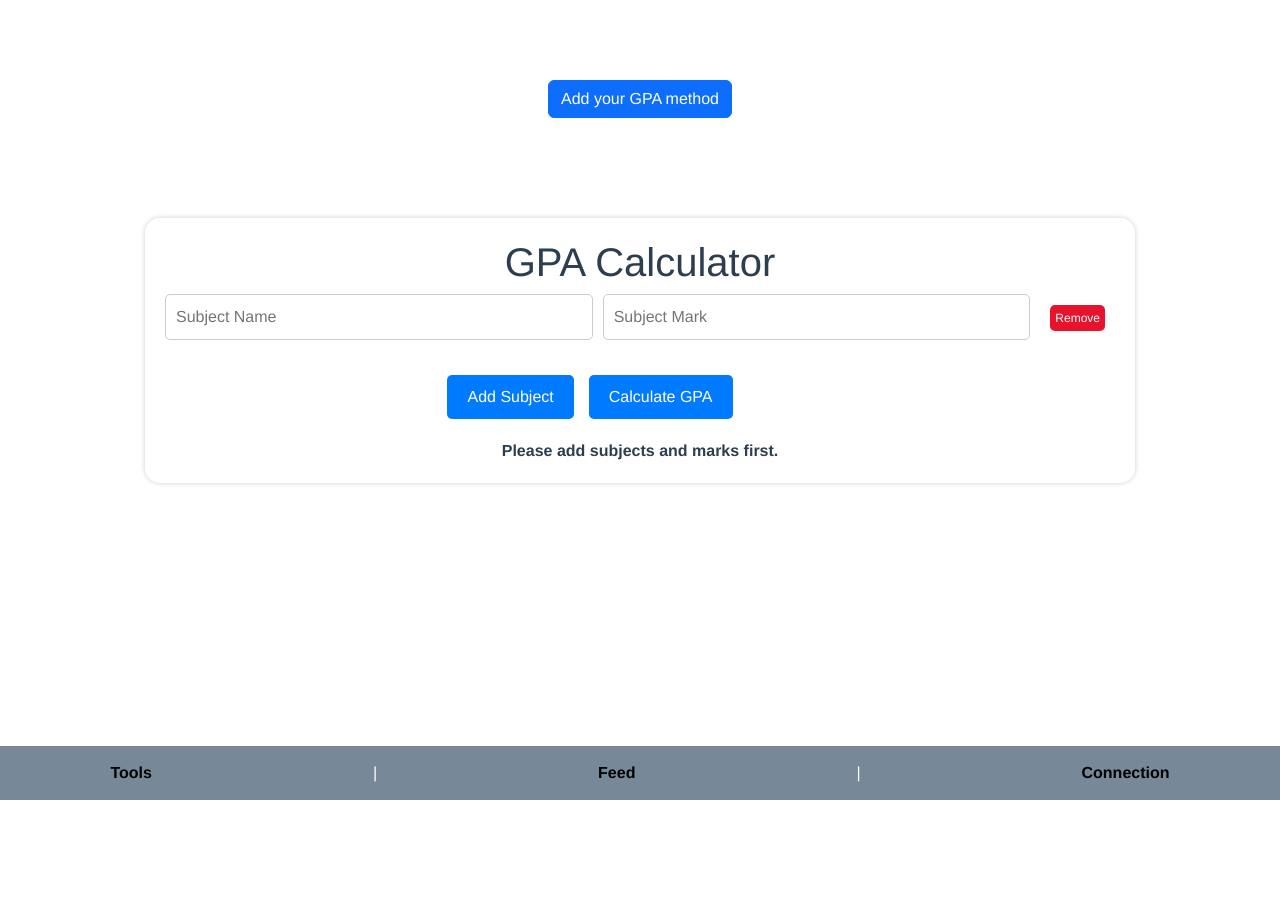
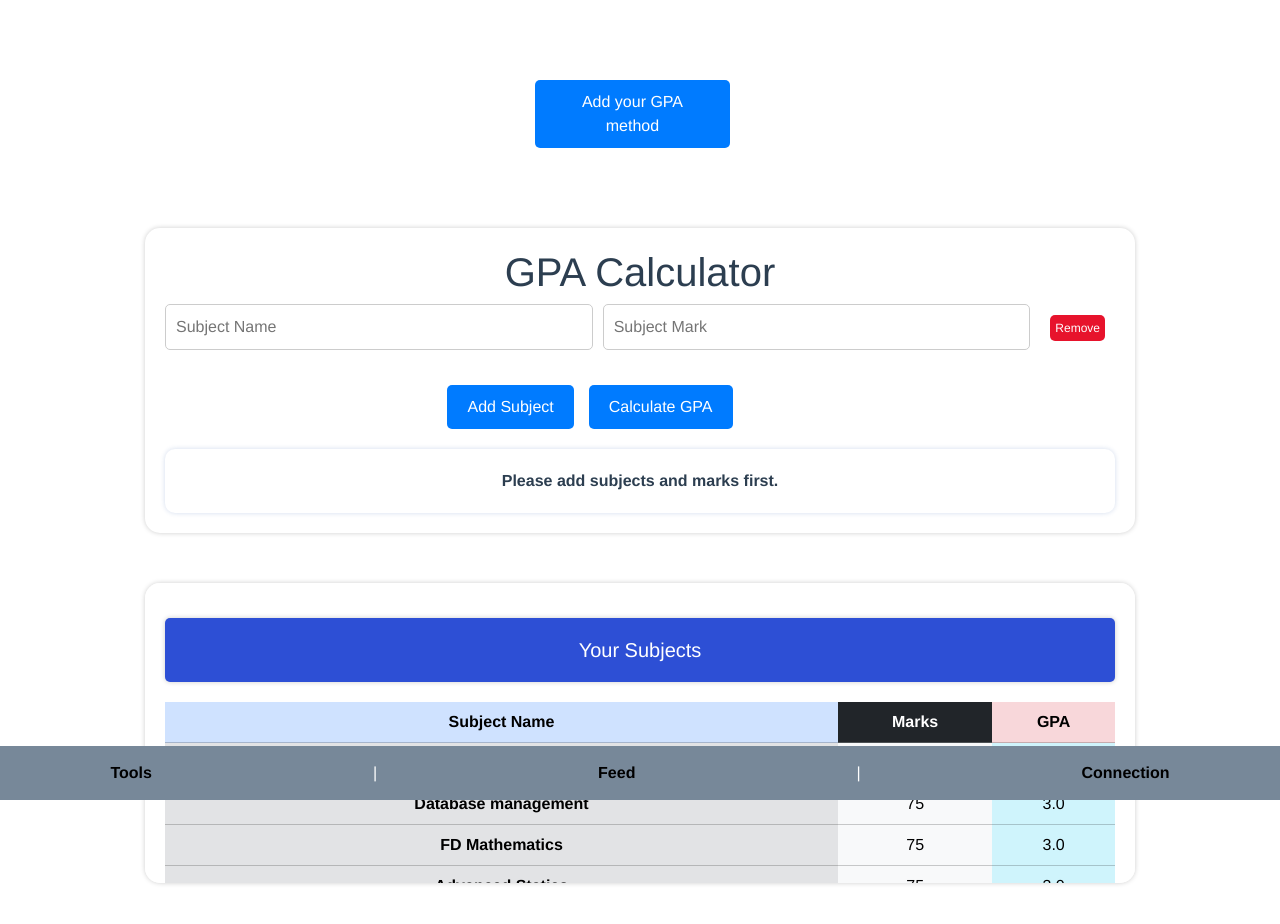
Before and after one commit to bhathiknk/socialmedia-webapp, a Vue app: page /GradesTracking in a window 1280 px wide. Shown: the top 924 px of the page. Before the commit the page ends 800 px from the top, so only its background shows below. Built offline with nearby package versions, Linux system fonts and the light colour scheme.

Commit message:
added area to display subjects/marks/gpa

```diff
--- a/src/components/GradesTracking.vue
+++ b/src/components/GradesTracking.vue
@@ -69,7 +69,7 @@
 
         <div class="col">
           <!--<div class="p-3 border bg-light">Reset</div>-->
-          <button class="btn btn-primary" type="button" data-bs-toggle="offcanvas" data-bs-target="#offcanvasExample" aria-controls="offcanvasExample">
+          <button class="add-gpa-method-btn" type="button" data-bs-toggle="offcanvas" data-bs-target="#offcanvasExample" aria-controls="offcanvasExample">
             Add your GPA method
           </button>
         </div>
@@ -97,17 +97,83 @@
         <button type="button" id="add-subject-button" @click="addSubject">  Add Subject <i class="bi bi-plus-square"></i></button>
         <button type="button" id="calculate-button" @click="calculateGPA">Calculate GPA</button>
       </form>
-      <div id="result" v-if="gpa !== null">Your GPA is: {{ gpa }}</div>
-      <div id="result" v-else>Please add subjects and marks first.</div>
+      <div class="gpa-result-show" id="result" v-if="gpa !== null">Your GPA is: {{ gpa }}</div>
+      <div class="gpa-result-show" id="result" v-else>Please add subjects and marks first.</div>
     </div>
-
-
-
 
 
   </div>
 
+  <div id="DB-gpa-sub-data-show" class="DB-export-data-scroll">
+    <h5 id="DB-gpa-sub-data-topic">Your Subjects</h5>
+    <!-- Still testing this-->
+    <table class="table table-hover">
+      <thead>
+      <tr class="tbl-topic">
+        <th scope="col" class="table-primary">Subject Name</th>
+        <th scope="col"  class="table-dark">Marks</th>
+        <th scope="col"  class="table-danger">GPA</th>
 
+      </tr>
+      </thead>
+      <tbody>
+      <tr class="table-secondary">
+        <th scope="row">Algo</th>
+        <td class="table-light">75</td>
+        <td class="table-info">3.0</td>
+
+      </tr>
+      <tr class="table-secondary">
+        <th scope="row">Database management</th>
+        <td class="table-light">75</td>
+        <td class="table-info">3.0</td>
+
+      </tr>
+      <tr class="table-secondary">
+        <th scope="row">FD Mathematics</th>
+        <td class="table-light">75</td>
+        <td class="table-info">3.0</td>
+      </tr>
+      <tr class="table-secondary">
+        <th scope="row">Advanced Statics</th>
+        <td class="table-light">75</td>
+        <td class="table-info">3.0</td>
+      </tr>
+      <tr class="table-secondary">
+        <th scope="row">Mobile Application Developement</th>
+        <td class="table-light">75</td>
+        <td class="table-info">3.0</td>
+      </tr>
+      <tr class="table-secondary">
+        <th scope="row">Machine Learning</th>
+        <td class="table-light">75</td>
+        <td class="table-info">3.0</td>
+
+      </tr>
+      <tr class="table-secondary">
+        <th scope="row">IOT</th>
+        <td class="table-light">75</td>
+        <td class="table-info">3.0</td>
+      </tr>
+      <tr class="table-secondary">
+        <th scope="row">C#</th>
+        <td class="table-light">75</td>
+        <td class="table-info">3.0</td>
+      </tr>
+      <tr class="table-secondary">
+        <th scope="row">Robotics</th>
+        <td class="table-light">75</td>
+        <td class="table-info">3.0</td>
+      </tr>
+      <tr class="table-secondary">
+        <th scope="row">Artificial Intelegence</th>
+        <td class="table-light">75</td>
+        <td class="table-info">3.0</td>
+
+      </tr>
+      </tbody>
+    </table>
+  </div>
 
 </template>
 
@@ -177,7 +243,7 @@ body {
   background-color: #fff;
   padding: 20px;
   border-radius: 15px;
-  margin-top: 100px;
+  margin-top: 80px;
   box-shadow: 0 0 5px rgba(0, 0, 0, 0.2);
 }
 
@@ -287,7 +353,7 @@ input[type="number"]:hover{
 
 
 .scroll {
-  max-height: 500px; /*  maximum height for the scrollable area */
+  max-height: 400px; /*  maximum height for the scrollable area (default 500px) */
   overflow-y: scroll;
   scroll-behavior: smooth;
 }
@@ -306,25 +372,67 @@ input[type="number"]:hover{
   margin-top: 80px;
   box-shadow: 0 12px 16px 0 rgba(0,0,0,0.24),0 17px 50px 0 rgba(0,0,0,0.19);
 }
-.canva-head-vil{
-  max-width: 10000px;
+
+/*showing Gpa result Output*/
+.gpa-result-show{
+  max-width: 1000px;
   margin: 0 auto;
   background-color: #fff;
   padding: 20px;
   border-radius: 10px;
-  margin-top: 10px;
+  margin-top: 80px;
+  box-shadow: 0 0 5px rgba(37, 80, 166, 0.2);
+
+}
+
+h5{
+  margin-left: 55px;
+  margin-right: 20px;
+}
+.add-gpa-method-btn{
+  background-color: #007bff;
+  color: #fff;
+  border: none;
+  padding: 10px 20px;
+  cursor: pointer;
+  margin-right: 15px; /* Add space between buttons */
+  border-radius: 5px;
+}
+
+.add-gpa-method-btn:hover{
+  background-color: #3636ef;
+  transition: 0.8s;
   box-shadow: 0 12px 16px 0 rgba(0,0,0,0.24),0 17px 50px 0 rgba(0,0,0,0.19);
 }
-h5{
-  margin-left: 20px;
-  margin-right: 20px;
+
+#DB-gpa-sub-data-show{
+  max-width: 990px;
+  margin: 0 auto;
+  background-color: #fff;
+  padding: 20px;
+  border-radius: 15px;
+  margin-top: 50px;
+  margin-bottom: 200px;
+  box-shadow: 0 0 5px rgba(0, 0, 0, 0.2);
 }
 
-/*Need to add side panel CSS*/
+.DB-export-data-scroll{
+  max-height: 300px; /*  maximum height for the scrollable area */
+  overflow-y: scroll;
+  scroll-behavior: smooth;
+}
 
-/*Need to add side panel CSS*/
-
-
-
+#DB-gpa-sub-data-topic{
+  max-width: 990px;
+  margin: 0 auto;
+  background-color: #fff;
+  padding: 20px;
+  border-radius: 5px;
+  margin-top: 15px;
+  margin-bottom: 20px;
+  background-color: rgb(45, 79, 213);
+  color: #ffffff;
+  box-shadow: 0 0 5px rgba(0, 0, 0, 0.2);
+}
 
 </style>
```
